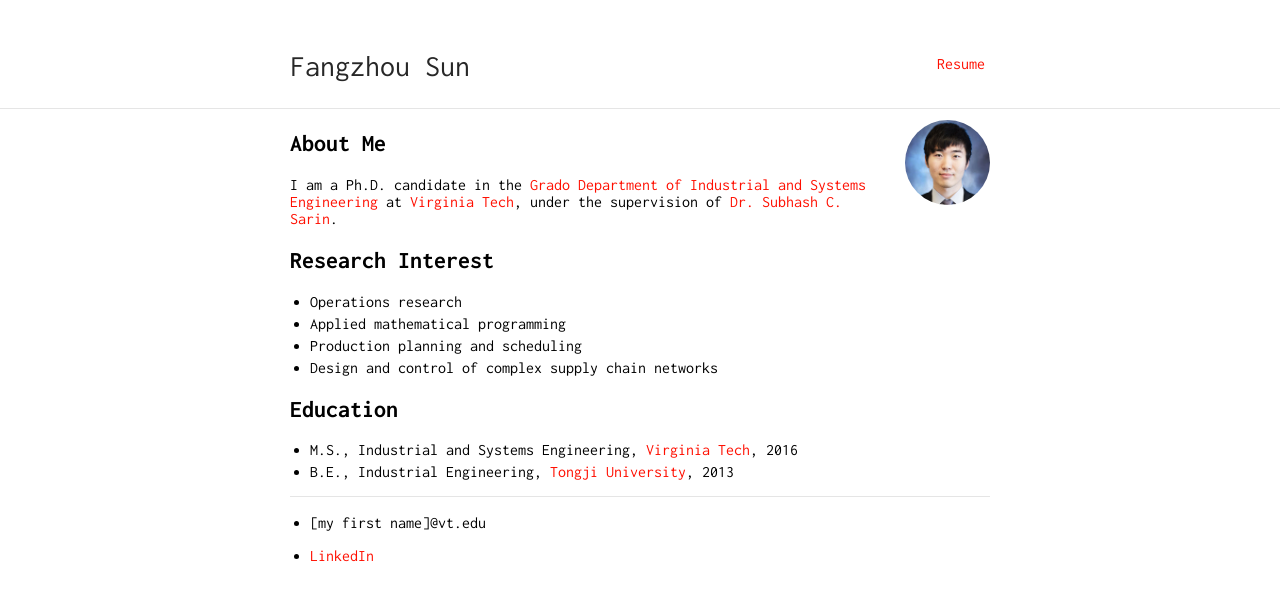
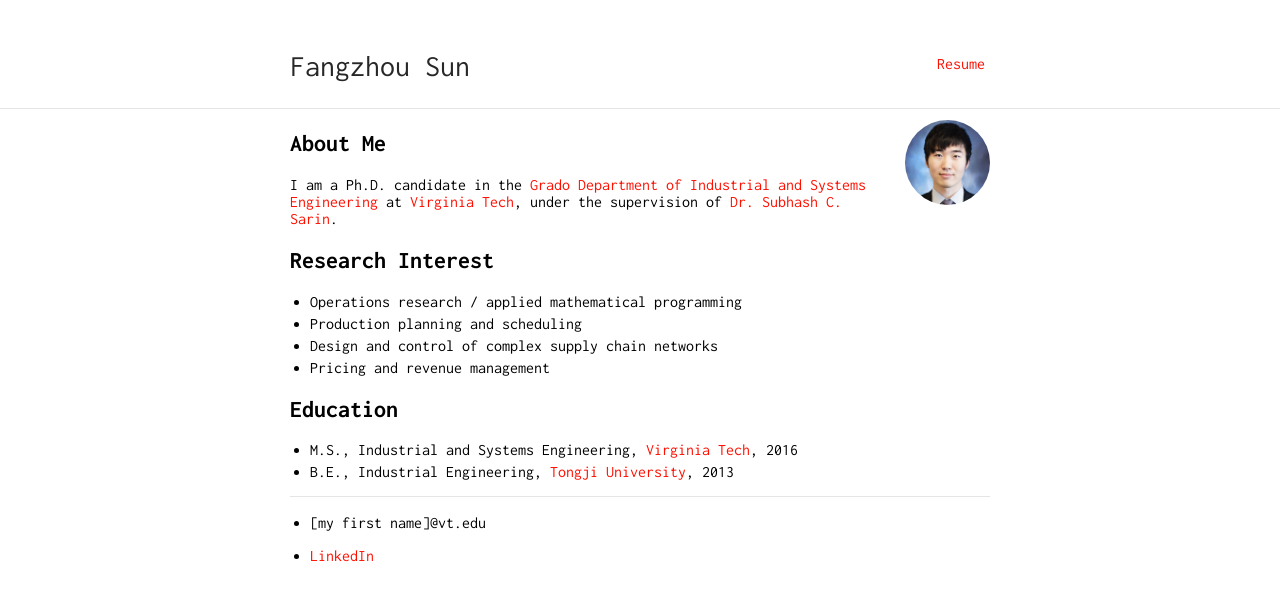
Before and after one commit to fzsun/AcademicPage, a Jekyll site: the page built from index.md, in a window 1280 px wide. Shown: the top 601 px of the page. Built offline with Jekyll 4.4.1, drawn with Linux system fonts in a browser that asks for light colours.

```diff
--- a/index.md
+++ b/index.md
@@ -11,10 +11,10 @@ I am a Ph.D. candidate in the [Grado Department of Industrial and Systems Engine
 
 ## Research Interest
 
-* Operations research
-* Applied mathematical programming
+* Operations research / applied mathematical programming
 * Production planning and scheduling
 * Design and control of complex supply chain networks
+* Pricing and revenue management
 
 ## Education
 
```
